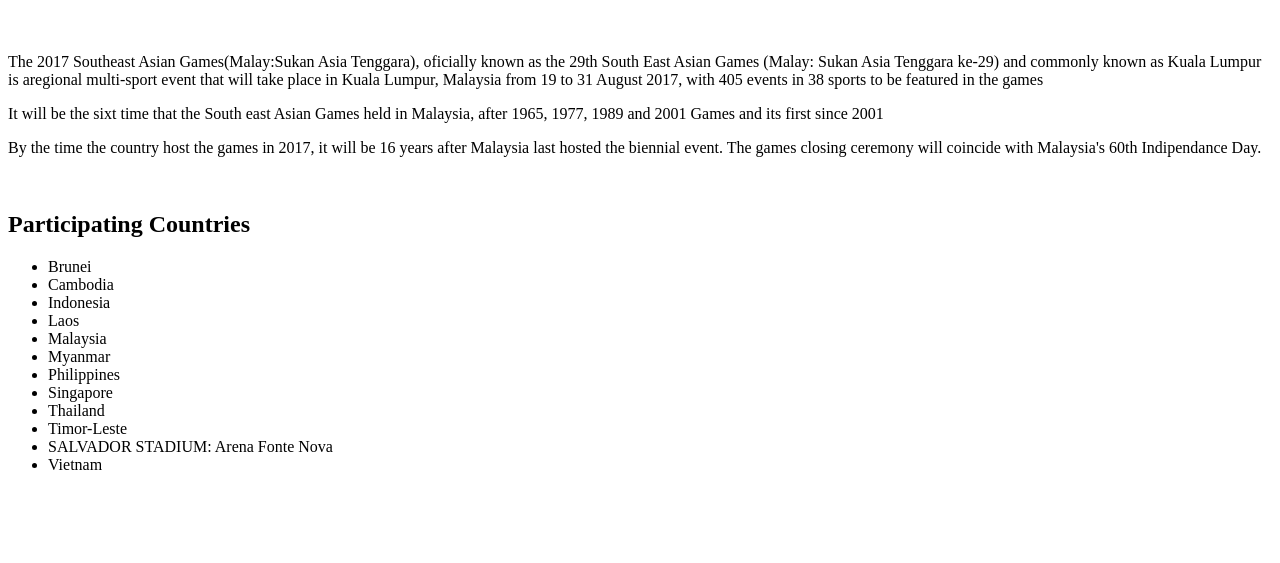
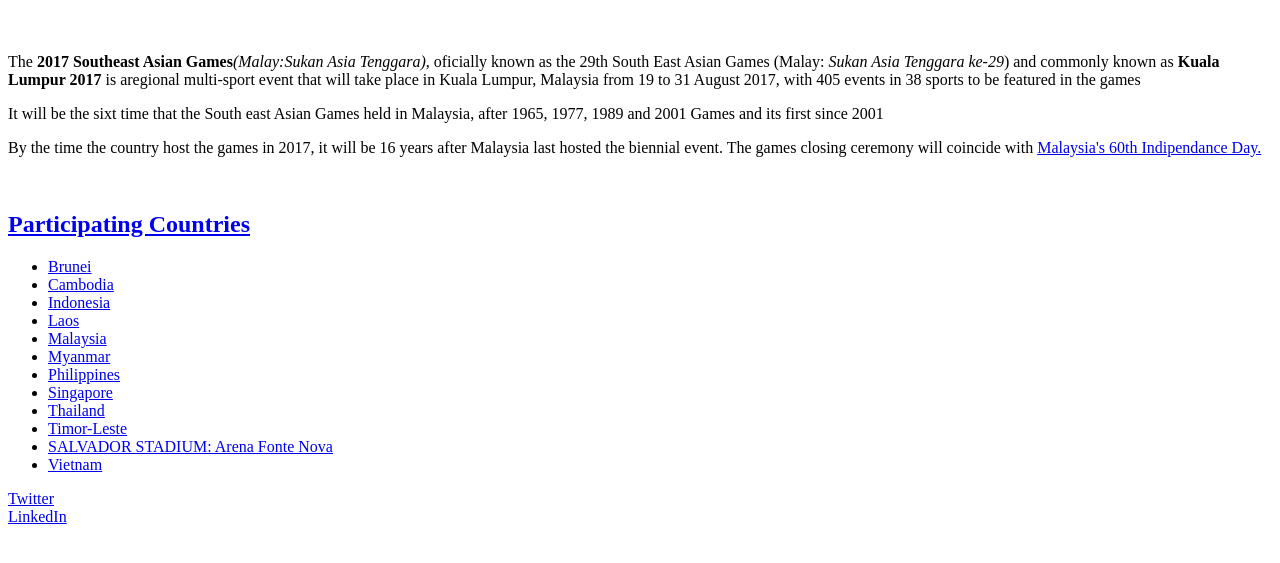
Before and after one commit to jgkp73/JGKP73, a plain HTML site: page CHallenge 1JGKP.html in a window 1280 px wide. Shown: the part 61-624 px from the top of the page. Drawn offline with Linux system fonts and the light colour scheme.

Commit message:
Completed

```diff
--- a/CHallenge 1JGKP.html
+++ b/CHallenge 1JGKP.html
@@ -2,30 +2,34 @@
 <html>
 <head>
 	<title>2017 Southeast Asian Games</title>
+
 </head>
 <body>
-<h1>2017 Southest Asian Games</h1>
+<h1><strong>2017 Southest Asian Games</strong></h1>
 <br>
-<p>The 2017 Southeast Asian Games(Malay:Sukan Asia Tenggara), oficially known as the 29th South East Asian Games (Malay: Sukan Asia Tenggara ke-29) and commonly known as Kuala Lumpur is aregional multi-sport event that will take place in Kuala Lumpur, Malaysia from 19 to 31 August 2017, with 405 events in 38 sports to be featured in the games</p>
+<p>The <strong>2017 Southeast Asian Games</strong><em>(Malay:Sukan Asia Tenggara)</em>, oficially known as the 29th South East Asian Games (Malay: <em>Sukan Asia Tenggara ke-29</em>) and commonly known as <strong>Kuala Lumpur 2017</strong> is aregional multi-sport event that will take place in Kuala Lumpur, Malaysia from 19 to 31 August 2017, with 405 events in 38 sports to be featured in the games</p>
 <p>It will be the sixt time that the South east Asian Games held in Malaysia, after 1965, 1977, 1989 and 2001 Games and its first since 2001</p>
-<p>By the time the country host the games in 2017, it will be 16 years after Malaysia last hosted the biennial event. The games closing ceremony will coincide with Malaysia's 60th Indipendance Day.</p>
+<p>By the time the country host the games in 2017, it will be 16 years after Malaysia last hosted the biennial event. The games closing ceremony will coincide with <a href="https://en.wikipedia.org/wiki/Hari_Merdeka"</a>Malaysia's 60th Indipendance Day.</p>
 <br>
 <h2>Participating Countries</h2>
 <ul>
-	<li>Brunei</li>
-	<li>Cambodia</li>
-	<li>Indonesia</li>
-	<li>Laos</li>
-	<li>Malaysia</li>
-	<li>Myanmar</li>
-	<li>Philippines</li>
-	<li>Singapore</li>
-	<li>Thailand</li>
-	<li>Timor-Leste</li>
-	<li>SALVADOR STADIUM: Arena Fonte Nova</li>
-	<li>Vietnam</li>
+	<li><a href="https://en.wikipedia.org/wiki/Brunei"</a>Brunei</li>
+	<li><a href="https://en.wikipedia.org/wiki/Cambodia"</a>Cambodia</li>
+	<li><a href="https://en.wikipedia.org/wiki/Indonesia"</a>Indonesia</li>
+	<li><a href="https://en.wikipedia.org/wiki/Laos"</a>Laos</li>
+	<li><a href="https://en.wikipedia.org/wiki/Malaysia"</a>Malaysia</li>
+	<li><a href="https://en.wikipedia.org/wiki/Myanmar"</a>Myanmar</li>
+	<li><a href="https://en.wikipedia.org/wiki/Philippines"</a>Philippines</li>
+	<li><a href="https://en.wikipedia.org/wiki/Singapore"</a>Singapore</li>
+	<li><a href="https://en.wikipedia.org/wiki/Thailand"</a>Thailand</li>
+	<li><a href="https://en.wikipedia.org/wiki/East_Timor"</a>Timor-Leste</li>
+	<li><a href="https://en.wikipedia.org/wiki/Itaipava_Arena_Fonte_Nova"</a>SALVADOR STADIUM: Arena Fonte Nova</li>
+	<li><a href="https://en.wikipedia.org/wiki/Vietnam"</a>Vietnam</li>
 
 </ul>
+<a href="https://twitter.com/explore"</a>Twitter
+	<br>
+<a href="https://www.linkedin.com/"</a>LinkedIn
 
 </body>
 </html>
```
